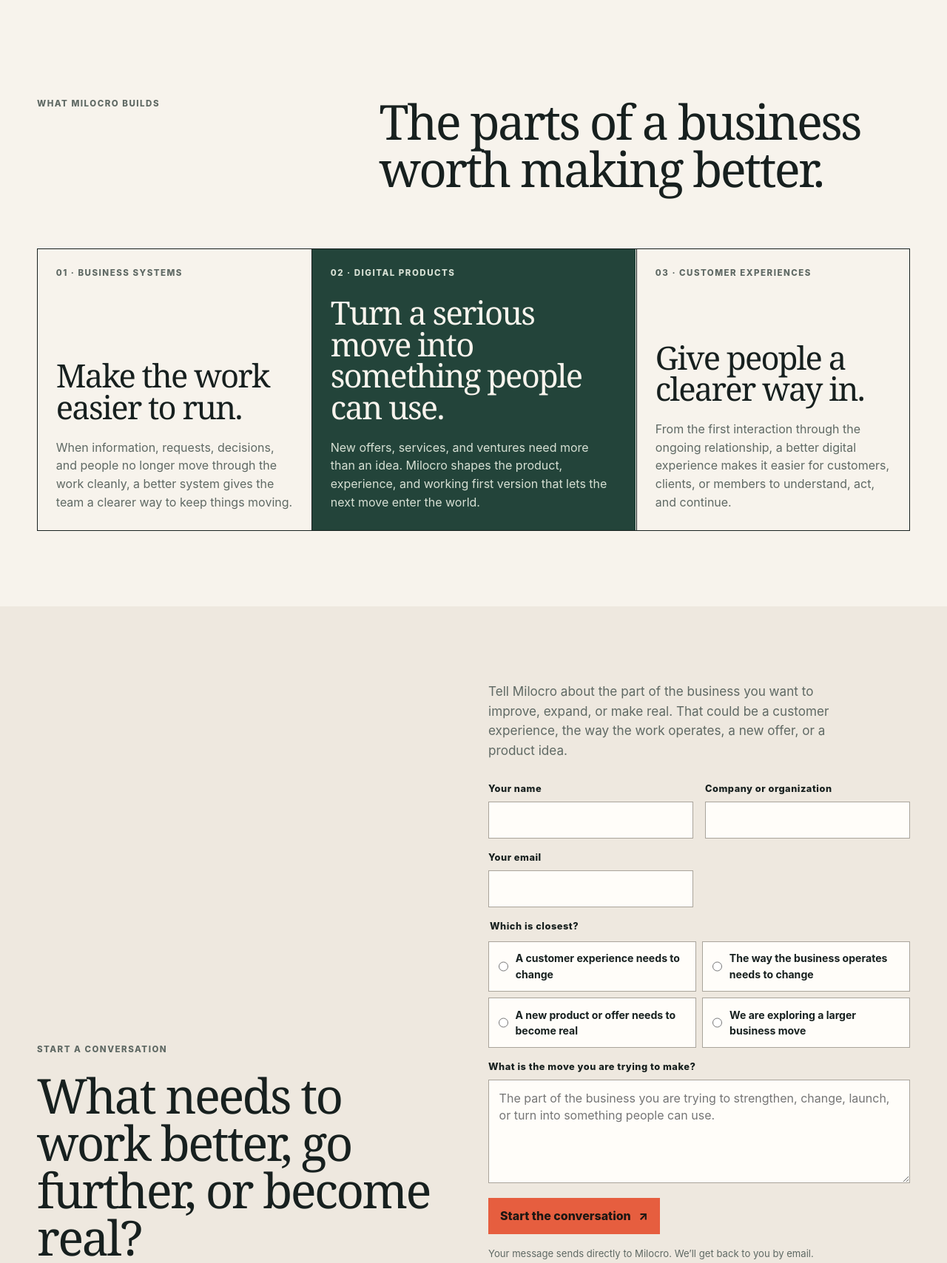
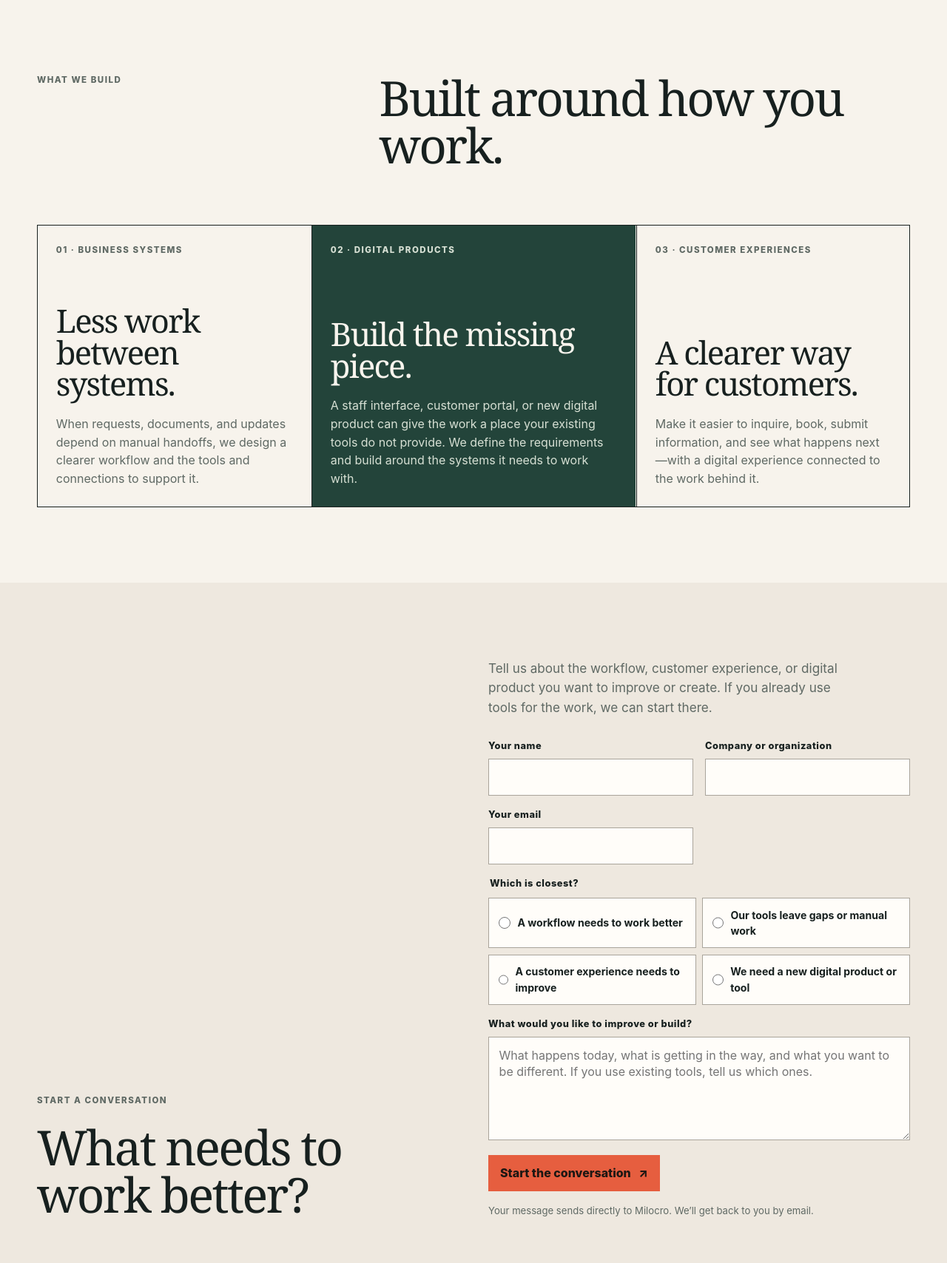
Before and after one commit to Renevizion/Renevizion.github.io, a plain HTML site: page index.html in a window 1280 px wide. Shown: the part 660-2368 px from the top of the page at 74% size. Drawn offline with Linux system fonts and the light colour scheme.

Commit message:
Clarify Milocro workflow fit and existing-tool gap services

```diff
--- a/index.html
+++ b/index.html
@@ -3,15 +3,15 @@
 <head>
   <meta charset="utf-8">
   <meta name="viewport" content="width=device-width, initial-scale=1">
-  <meta name="description" content="Milocro builds business systems, digital products, and customer experiences for businesses improving operations, expanding, and bridging gaps between tools.">
+  <meta name="description" content="Milocro designs business systems, digital products, and customer experiences that fit your workflow, connect existing tools, and address what is missing.">
   <meta name="robots" content="index,follow,max-image-preview:large">
   <meta name="theme-color" content="#f7f3ec">
   <link rel="canonical" href="https://milocro.com/">
   <meta property="og:type" content="website">
   <meta property="og:url" content="https://milocro.com/">
   <meta property="og:site_name" content="Milocro">
-  <meta property="og:title" content="Milocro | Business Systems &amp; Digital Products">
-  <meta property="og:description" content="Milocro builds business systems, digital products, and customer experiences for businesses improving operations, expanding, and bridging gaps between tools.">
+  <meta property="og:title" content="Milocro | Custom Business Systems &amp; Digital Products">
+  <meta property="og:description" content="Milocro designs business systems, digital products, and customer experiences that fit your workflow, connect existing tools, and address what is missing.">
   <meta property="og:image" content="https://milocro.com/assets/brand/milocro-gate-profile.png">
   <meta property="og:image:secure_url" content="https://milocro.com/assets/brand/milocro-gate-profile.png">
   <meta property="og:image:type" content="image/png">
@@ -19,11 +19,11 @@
   <meta property="og:image:height" content="1080">
   <meta property="og:image:alt" content="Milocro Gate logo">
   <meta name="twitter:card" content="summary_large_image">
-  <meta name="twitter:title" content="Milocro | Business Systems &amp; Digital Products">
-  <meta name="twitter:description" content="Milocro builds business systems, digital products, and customer experiences for businesses improving operations, expanding, and bridging gaps between tools.">
+  <meta name="twitter:title" content="Milocro | Custom Business Systems &amp; Digital Products">
+  <meta name="twitter:description" content="Milocro designs business systems, digital products, and customer experiences that fit your workflow, connect existing tools, and address what is missing.">
   <meta name="twitter:image" content="https://milocro.com/assets/brand/milocro-gate-profile.png">
   <meta name="twitter:image:alt" content="Milocro Gate logo">
-  <title>Milocro | Business Systems &amp; Digital Products</title>
+  <title>Milocro | Custom Business Systems &amp; Digital Products</title>
   <link rel="icon" href="favicon.ico" sizes="any">
   <link rel="icon" type="image/png" sizes="32x32" href="favicon-32.png">
   <link rel="icon" type="image/png" sizes="16x16" href="favicon-16.png">
@@ -39,7 +39,7 @@
           "@id": "https://milocro.com/#organization",
           "name": "Milocro",
           "url": "https://milocro.com/",
-          "description": "Milocro builds business systems, digital products, and customer experiences for businesses improving operations, expanding, and bridging gaps between tools.",
+          "description": "Milocro designs business systems, digital products, and customer experiences that fit your workflow, connect existing tools, and address what is missing.",
           "logo": "https://milocro.com/assets/brand/milocro-gate-profile.png",
           "image": "https://milocro.com/assets/brand/milocro-gate-profile.png",
           "sameAs": ["https://www.instagram.com/milocro.co/"]
@@ -56,8 +56,8 @@
           "@type": "WebPage",
           "@id": "https://milocro.com/#webpage",
           "url": "https://milocro.com/",
-          "name": "Milocro | Business Systems & Digital Products",
-          "description": "Milocro builds business systems, digital products, and customer experiences for businesses improving operations, expanding, and bridging gaps between tools.",
+          "name": "Milocro | Custom Business Systems & Digital Products",
+          "description": "Milocro designs business systems, digital products, and customer experiences that fit your workflow, connect existing tools, and address what is missing.",
           "isPartOf": {"@id": "https://milocro.com/#website"},
           "about": {"@id": "https://milocro.com/#organization"},
           "inLanguage": "en-US"
@@ -87,13 +87,13 @@
       <div class="shell hero-grid">
         <div class="hero-intro">
           <p class="eyebrow">Milocro</p>
-          <h1>What your business needs next.</h1>
+          <h1>Business systems that fit.</h1>
         </div>
         <div class="hero-details">
-          <p class="hero-copy">Milocro builds digital products, business systems, and customer experiences for businesses improving how work runs, filling gaps around existing tools, opening or expanding, or bringing a new offer to life.</p>
+          <p class="hero-copy">We design and implement business systems, digital products, and customer experiences around how your business works. We improve what you already use and build the parts your tools do not cover.</p>
           <div class="button-row">
             <a class="button button-primary" href="#contact">Start a conversation <span aria-hidden="true">↗</span></a>
-            <a class="text-link" href="#technology">Explore Milocro <span aria-hidden="true">↓</span></a>
+            <a class="text-link" href="#technology">What we build <span aria-hidden="true">↓</span></a>
           </div>
         </div>
       </div>
@@ -102,24 +102,24 @@
     <section class="section technology-section" id="technology">
       <div class="shell">
         <div class="section-heading">
-          <p class="eyebrow">What Milocro builds</p>
-          <h2>The parts of a business worth making better.</h2>
+          <p class="eyebrow">What we build</p>
+          <h2>Built around how you work.</h2>
         </div>
         <div class="technology-grid">
           <article class="technology-card">
             <p class="card-index">01 · Business systems</p>
-            <h3>Make the work easier to run.</h3>
-            <p>When information, requests, decisions, and people no longer move through the work cleanly, a better system gives the team a clearer way to keep things moving.</p>
+            <h3>Less work between systems.</h3>
+            <p>When requests, documents, and updates depend on manual handoffs, we design a clearer workflow and the tools and connections to support it.</p>
           </article>
           <article class="technology-card featured-card">
             <p class="card-index">02 · Digital products</p>
-            <h3>Turn a serious move into something people can use.</h3>
-            <p>New offers, services, and ventures need more than an idea. Milocro shapes the product, experience, and working first version that lets the next move enter the world.</p>
+            <h3>Build the missing piece.</h3>
+            <p>A staff interface, customer portal, or new digital product can give the work a place your existing tools do not provide. We define the requirements and build around the systems it needs to work with.</p>
           </article>
           <article class="technology-card">
             <p class="card-index">03 · Customer experiences</p>
-            <h3>Give people a clearer way in.</h3>
-            <p>From the first interaction through the ongoing relationship, a better digital experience makes it easier for customers, clients, or members to understand, act, and continue.</p>
+            <h3>A clearer way for customers.</h3>
+            <p>Make it easier to inquire, book, submit information, and see what happens next—with a digital experience connected to the work behind it.</p>
           </article>
         </div>
       </div>
@@ -129,10 +129,10 @@
       <div class="shell contact-layout">
         <div>
           <p class="eyebrow">Start a conversation</p>
-          <h2>What needs to work better, go further, or become real?</h2>
+          <h2>What needs to work better?</h2>
         </div>
         <div class="contact-actions">
-          <p>Tell Milocro about the part of the business you want to improve, expand, or make real. That could be a customer experience, the way the work operates, a new offer, or a product idea.</p>
+          <p>Tell us about the workflow, customer experience, or digital product you want to improve or create. If you already use tools for the work, we can start there.</p>
           <form class="review-form" id="review-form" action="https://formbold.com/s/9EaX8" method="POST" accept-charset="UTF-8">
             <input type="text" name="website" tabindex="-1" autocomplete="off" aria-hidden="true" class="form-honeypot">
             <input type="hidden" name="utm_source" id="utm-source">
@@ -154,15 +154,15 @@
               <fieldset class="form-choice form-row-wide">
                 <legend>Which is closest?</legend>
                 <div class="choice-grid">
-                  <label><input type="radio" name="path_type" value="Customer experience" required> <span>A customer experience needs to change</span></label>
-                  <label><input type="radio" name="path_type" value="Business system"> <span>The way the business operates needs to change</span></label>
-                  <label><input type="radio" name="path_type" value="Product or offer"> <span>A new product or offer needs to become real</span></label>
-                  <label><input type="radio" name="path_type" value="Exploring a business move"> <span>We are exploring a larger business move</span></label>
+                  <label><input type="radio" name="path_type" value="Business workflow" required> <span>A workflow needs to work better</span></label>
+                  <label><input type="radio" name="path_type" value="Existing tools and connections"> <span>Our tools leave gaps or manual work</span></label>
+                  <label><input type="radio" name="path_type" value="Customer experience"> <span>A customer experience needs to improve</span></label>
+                  <label><input type="radio" name="path_type" value="New digital product"> <span>We need a new digital product or tool</span></label>
                 </div>
               </fieldset>
               <div class="form-row form-row-wide">
-                <label for="inquiry-problem">What is the move you are trying to make?</label>
-                <textarea id="inquiry-problem" name="problem" rows="5" required placeholder="The part of the business you are trying to strengthen, change, launch, or turn into something people can use."></textarea>
+                <label for="inquiry-problem">What would you like to improve or build?</label>
+                <textarea id="inquiry-problem" name="problem" rows="5" required placeholder="What happens today, what is getting in the way, and what you want to be different. If you use existing tools, tell us which ones."></textarea>
               </div>
               <button class="button button-primary" type="submit">Start the conversation <span aria-hidden="true">↗</span></button>
               <p class="form-note" id="form-note" aria-live="polite">Your message sends directly to Milocro. We’ll get back to you by email.</p>
--- a/sitemap.xml
+++ b/sitemap.xml
@@ -2,6 +2,6 @@
 <urlset xmlns="http://www.sitemaps.org/schemas/sitemap/0.9">
   <url>
     <loc>https://milocro.com/</loc>
-    <lastmod>2026-10-30</lastmod>
+    <lastmod>2026-11-10</lastmod>
   </url>
 </urlset>
```
Also changed, not shown: contact.html (+2 -2 lines), site.webmanifest.
